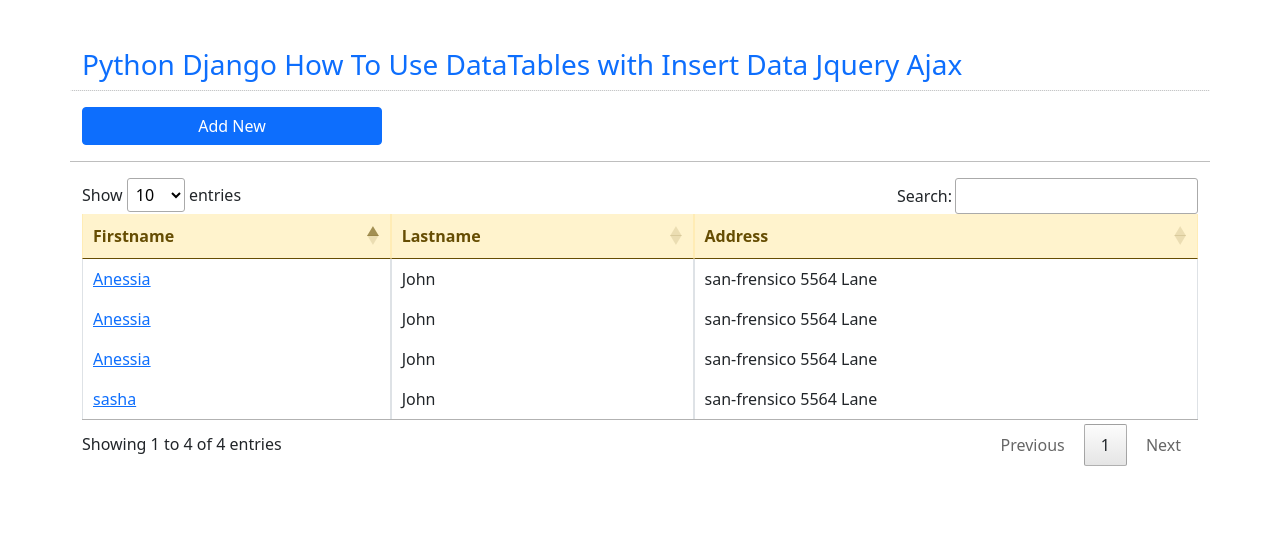
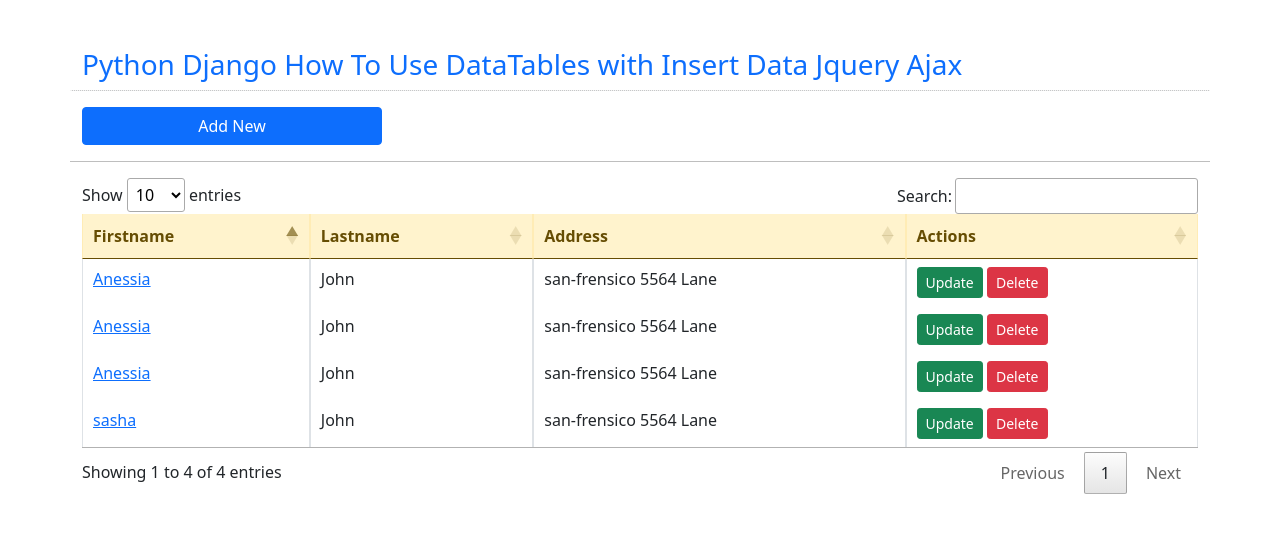
Before and after one commit to kritikatri94/testdev, a Django app: page / in a window 1280 px wide. Shown: the top 533 px of the page. Run offline with Django 4.2, Linux system fonts and the light colour scheme; data comes from the database, SQL or seed files in the repository; some libraries are stand-ins or nearby versions.

Commit message:
[ADDED] new feature.

```diff
--- a/myapp/templates/datatables/index.html
+++ b/myapp/templates/datatables/index.html
@@ -5,6 +5,14 @@
   Add New
 </button>
 </p>
+
+{% if messages %}
+  {% for message in messages %}
+      <div class="alert alert-success">
+          {{message}}
+      </div>
+  {% endfor %}
+{% endif %}
 <!-- Modal -->
 <div class="modal fade" id="addnewmember" tabindex="-1" aria-labelledby="exampleModalLabel" aria-hidden="true">
   <div class="modal-dialog">
@@ -28,7 +36,6 @@
                 <label>Address</label>
                 <input type="text" id="address" class="form-control"/>
             </div>
-
       </div>
       <div class="modal-footer">
         <button type="button" class="btn btn-secondary" data-bs-dismiss="modal">Close</button>
@@ -46,16 +53,76 @@
             <th>Firstname</th>
             <th>Lastname</th>
             <th>Address</th>
+            <th>Actions</th>
         </tr>
     </thead>
     <tbody>
         {% for member in all_members %}
+        <!-- Update Modal -->
+        <div class="modal fade" id="updatemember{{member.id}}" tabindex="-1" aria-labelledby="exampleModalLabel" aria-hidden="true">
+          <div class="modal-dialog">
+            <div class="modal-content">
+              <div class="modal-header">
+                <h5 class="modal-title" id="exampleModalLabel">Update</h5>
+                <button type="button" class="btn-close" data-bs-dismiss="modal" aria-label="Close"></button>
+              </div>
+              <div class="modal-body">
+                <form method="POST">
+                    {% csrf_token %}
+                    <input type="hidden" value="{{member.id}}" name="id" class="form-control"/>
+                    <div class="mb-3">
+                        <label>Firstname</label>
+                          <input type="text" value="{{member.firstname}}" name="firstname" class="form-control"/>
+                    </div>
+                    <div class="mb-3">
+                        <label>Lastname</label>
+                        <input type="text" value="{{member.lastname}}" name="lastname" class="form-control"/>
+                    </div>
+                    <div class="mb-3">
+                        <label>Address</label>
+                        <input type="text" value="{{member.address}}" name="address" class="form-control"/>
+                    </div>
+              </div>
+              <div class="modal-footer">
+                <button type="button" class="btn btn-secondary" data-bs-dismiss="modal">Close</button>
+                <button type="submit" class="btn btn-primary" name="update" id="submit">Update</button>
+              </div>
+              </form>
+            </div>
+          </div>
+        </div>
+        <!-- Delete Modal -->
+        <div class="modal fade" id="deletemember{{member.id}}" tabindex="-1" aria-labelledby="exampleModalLabel" aria-hidden="true">
+          <div class="modal-dialog">
+            <div class="modal-content">
+              <div class="modal-header">
+                <h5 class="modal-title" id="exampleModalLabel">Delete</h5>
+                <button type="button" class="btn-close" data-bs-dismiss="modal" aria-label="Close"></button>
+              </div>
+              <div class="modal-body">
+                Are you sure you want to delete
+              </div>
+              <div class="modal-footer d-flex">
+                <button type="button" class="btn btn-secondary" data-bs-dismiss="modal">Cancel</button>
+                <form method="post" class="mx-1">
+                  {% csrf_token %}
+                  <input type="hidden" value="{{member.id}}" name="id" class="form-control"/>
+                  <button type="submit" class="btn btn-danger" name="delete" id="submit">Delete</button>
+                </form>
+              </div>
+            </div>
+          </div>
+        </div>
         <tr>
             <td>
               <a href="/show/{{member.id}}/">{{ member.firstname }}</a>
             </td>
             <td>{{ member.lastname }}</td>
             <td>{{ member.address  }}</td>
+            <td>
+              <a href="" class="btn btn-sm btn-success"  data-bs-toggle="modal" data-bs-target="#updatemember{{member.id}}">Update</a>
+              <a href="" class="btn btn-sm btn-danger" data-bs-toggle="modal" data-bs-target="#deletemember{{member.id}}">Delete</a>
+            </td>
         </tr>
         {% endfor %}
     </tbody>
--- a/myapp/views.py
+++ b/myapp/views.py
@@ -4,22 +4,49 @@
 from .forms import SigupForm
 from django.contrib import messages
 from django.contrib.auth import login, authenticate, logout
-from django.contrib.auth.decorators import login_required
+from django.views import View
+from django.views.generic import ListView
 
 
-def index(request):
+'''def index(request):
     all_members = Member.objects.all()
-    return render(request, 'datatables/index.html', {'all_members': all_members})
+    return render(request, 'datatables/index.html', {'all_members': all_members})'''
+
+class IndexView(View):
+    def get(self,request):
+        all_member = Member.objects.all()
+        return render(request,'datatables/index.html',{'all_members':all_member})
+
+    def post(self,request):
+        all_member = Member.objects.all()
+        if 'update' in request.POST:
+            update_mem = Member.objects.get(id=request.POST.get('id'))
+            update_mem.firstname = request.POST.get('firstname')
+            update_mem.lastname = request.POST.get('lastname')
+            update_mem.address = request.POST.get('address')
+            update_mem.save()
+            messages.success(request,'Member Updated !!')
+        elif 'delete' in request.POST:
+            Member.objects.get(id=request.POST.get('id')).delete()
+            messages.success(request,'Member Deleted !!')
+        return render(request,'datatables/index.html',{'all_members':all_member})
 
 
-def insert(request):
+'''def insert(request):
     member = Member(firstname=request.POST['firstname'], lastname=request.POST['lastname'],
                     address=request.POST['address'])
     member.save()
-    return redirect('/')
+    return redirect('/')'''
+
+class InsertView(View):
+    def post(self,request):
+        member = Member(firstname=request.POST['firstname'], lastname=request.POST['lastname'],
+                    address=request.POST['address'])
+        member.save()
+        return redirect('/')
 
 
-@login_required
+'''@login_required
 def show(request,id):
     try:
         m = Member.objects.filter(id=id)
@@ -29,12 +56,34 @@
             return HttpResponse('Data not found')
         return render(request,'datatables/show.html',{'member':member})
     except ValueError:
-        return HttpResponse('String not allowed')
+        return HttpResponse('String not allowed')'''
 
 
+class ShowView(View):
+    def get(self,request,pk):
+        try:
+            m = Member.objects.filter(id=pk)
+            if m.exists():
+                member = m.first()
+            else:
+                return HttpResponse('Data not found')
+            return render(request,'datatables/show.html',{'member':member})
+        except ValueError:
+            return HttpResponse('String not allowed')
 
-def update(request):
+
+'''def update(request):
     if request.method == "POST":
+        update_mem = Member.objects.get(id=request.POST.get('id'))
+        update_mem.firstname = request.POST.get('firstname')
+        update_mem.lastname = request.POST.get('lastname')
+        update_mem.address = request.POST.get('address')
+        update_mem.save()
+        return JsonResponse({'sucess':200})'''
+
+
+class UpdateView(View):
+    def post(self,request):
         update_mem = Member.objects.get(id=request.POST.get('id'))
         update_mem.firstname = request.POST.get('firstname')
         update_mem.lastname = request.POST.get('lastname')
@@ -43,7 +92,7 @@
         return JsonResponse({'sucess':200})
 
 
-def userSignup(request):
+'''def userSignup(request):
     if request.method == "POST":
         userform = SigupForm(request.POST)
         if userform.is_valid():
@@ -51,12 +100,22 @@
             messages.success(request,'Account Created Successfully')
     else:
         userform = SigupForm()
-    return render(request,'signup.html',{'userform':userform})
+    return render(request,'signup.html',{'userform':userform})'''
+
+class UsersignupView(View):
+    def get(self,request):
+        userform = SigupForm()
+        return render(request,'signup.html',{'userform':userform})
+
+    def post(self,request):
+        userform = SigupForm(request.POST)
+        if userform.is_valid():
+            userform.save()
+            messages.success(request,'Account Created Successfully')
+        return render(request,'signup.html',{'userform':userform})
 
 
-def userLogin(request):
-    uservalue=''
-    passwordvalue=''
+'''def userLogin(request):
     valuenext= request.POST.get('next')
     if request.method == "POST":
         valuenext= request.POST.get('next')
@@ -71,9 +130,34 @@
             return redirect(valuenext)
         else:
             messages.error(request,'username or password is invalid')
-    return render(request,'login.html')
+    return render(request,'login.html')'''
+
+class UserloginView(View):
+    def post(self,request):
+        valuenext= request.POST.get('next')
+        username = request.POST.get('username')
+        password = request.POST.get('password')
+        user = authenticate(request,username=username,password=password)
+        if user is not None and valuenext=='':
+            login(request,user)
+            return redirect('/')
+        if user is not None and valuenext !='':
+            login(request, user)
+            return redirect(valuenext)
+        else:
+            messages.error(request,'username or password is invalid')
+        return render(request,'login.html')
+
+    def get(self,request):
+        return render(request,'login.html')
 
 
-def userLogout(request):
+'''def userLogout(request):
     logout(request)
-    return redirect('/login/')
+    return redirect('/login/')'''
+
+
+class UserlogoutView(View):
+    def post(self,request):
+        logout(request)
+        return redirect('/login/')
--- a/testdev/urls.py
+++ b/testdev/urls.py
@@ -16,15 +16,16 @@
 from django.contrib import admin
 from django.urls import path
 from myapp import views
+from django.contrib.auth.decorators import login_required
 
 urlpatterns = [
-    path('', views.index, name='index'),
-    path('insert', views.insert, name='insert'),
-    path('show/<int:id>/', views.show, name='show'),
-    path('show/<str:id>/', views.show, name='show'),
-    path('update/', views.update, name='update'),
-    path('signup/', views.userSignup, name='userSignup'),
-    path('login/', views.userLogin, name='userLogin'),
-    path('logout/', views.userLogout, name='userLogout'),
+    path('', views.IndexView.as_view(), name='index'),
+    path('insert', views.InsertView.as_view(), name='insert'),
+    path('show/<int:pk>/', login_required(views.ShowView.as_view()), name='show-int'),
+    path('show/<str:pk>/', login_required(views.ShowView.as_view()), name='show-str'),
+    path('update/', views.UpdateView.as_view(), name='update'),
+    path('signup/', views.UsersignupView.as_view(), name='userSignup'),
+    path('login/', views.UserloginView.as_view(), name='userLogin'),
+    path('logout/', views.UserlogoutView.as_view(), name='userLogout'),
     path('admin/', admin.site.urls),
 ]
```
